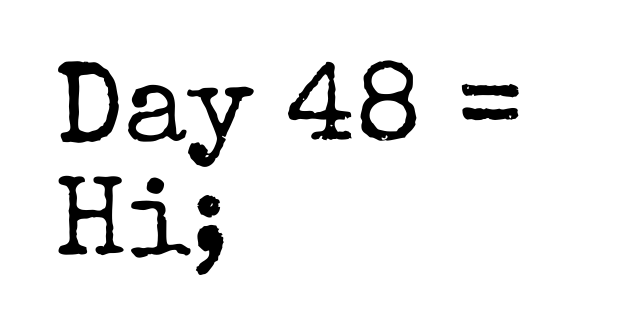
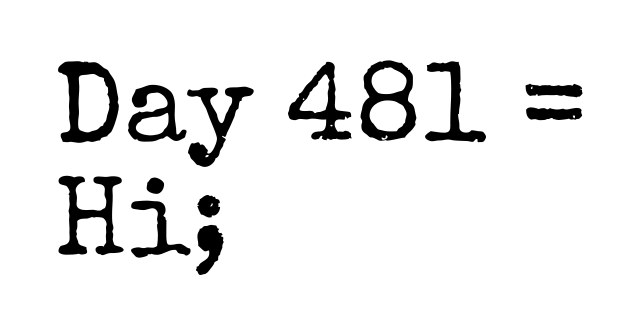
Before and after one commit to muneebkattody/day_calculator, a plain HTML site: page index.html in a window 1280 px wide. Shown: the part 226-540 px from the top of the page, without its empty margins (266-906 px from the left). Drawn offline with nearby package versions, Linux system fonts and the light colour scheme.

Commit message:
day currection

```diff
--- a/index.html
+++ b/index.html
@@ -39,7 +39,7 @@
     var now = new Date().getTime();
     var distance = now - oldDate;
     var days = Math.floor(distance / (1000 * 60 * 60 * 24));
-    var text = "Day " + days + " = Hi;";
+    var text = "Day " + days+1 + " = Hi;";
     document.getElementById("mainText").innerHTML = text;
   </script>
 </html>
```
